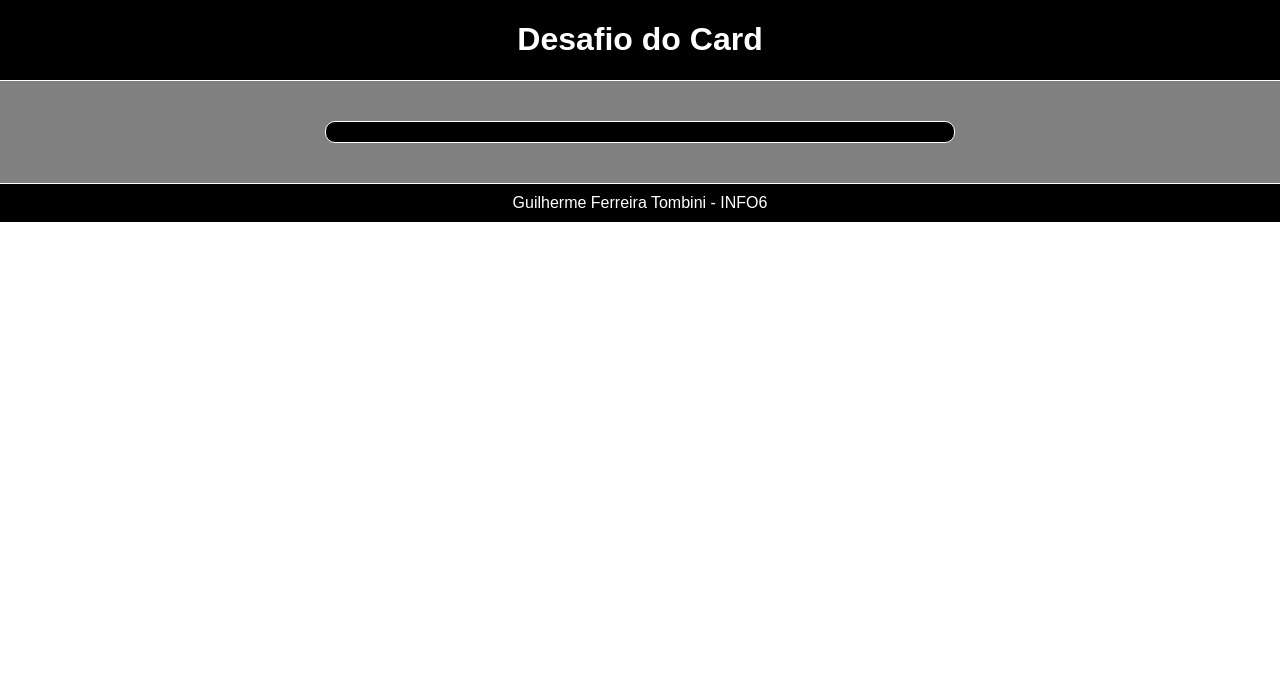
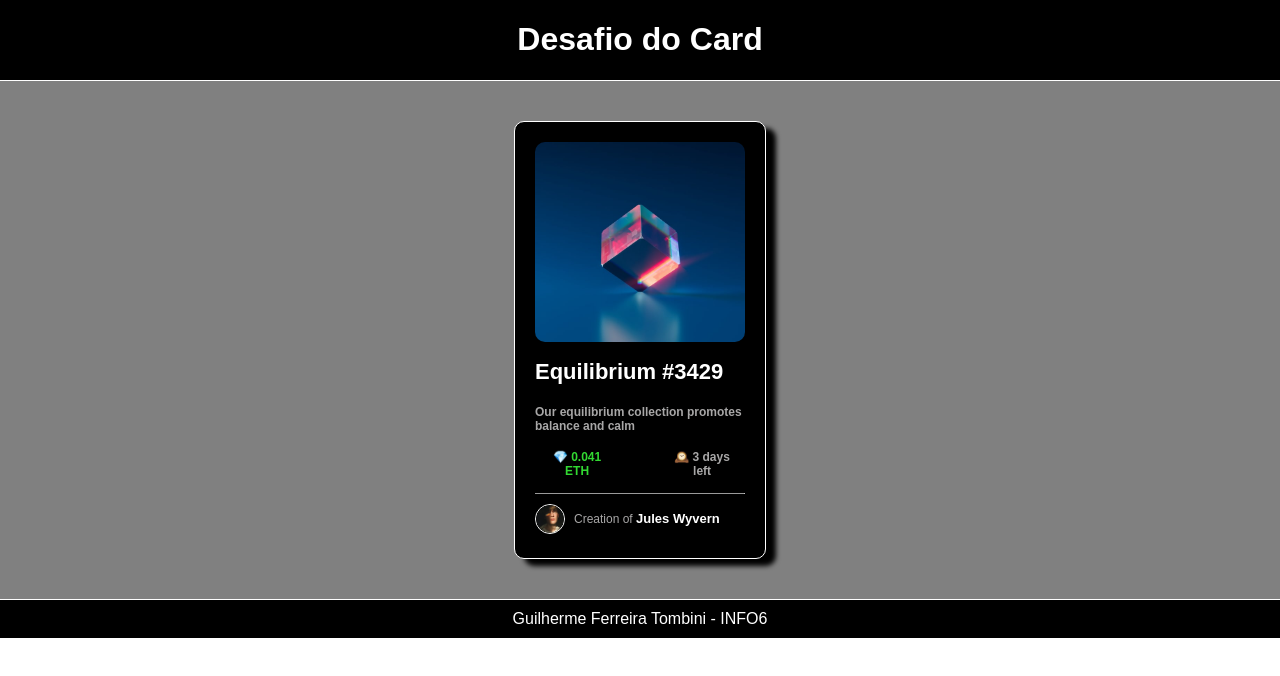
Before and after one commit to Guilherme-Ferreira-Tombini/AtividadeDesafio-GCSI-Guilherme, a plain HTML site: page index.html in a window 1280 px wide. Drawn offline with Linux system fonts and the light colour scheme.

Commit message:
Adicionado card do desafio com a estilização

```diff
--- a/index.html
+++ b/index.html
@@ -16,6 +16,26 @@
 <main>
 
 <div class="card">
+ <div class="imagem">
+  <img src="./img/image-equilibrium.jpg" alt="">
+ </div>
+
+<div class="descricao">
+<h1 class="titulo">Equilibrium #3429</h1>
+<p class="paragrafo">Our equilibrium collection promotes balance and calm</p>
+</div>
+
+<div class="icones">
+<div><h5 class="diamante">💎 0.041 ETH</h5></div>
+<div><h5 class="dias">🕰️ 3 days left</h5></div>
+</div>
+
+<hr size="1"></hr>
+
+<div class="logo">
+<div><img class="imagem2" src="./img/image-avatar.png" alt="logo"></div>
+<div class="criador"><p>Creation of <b class="nome">Jules Wyvern</b></p></div>
+</div>
 
 </div>
 
--- a/style/style.css
+++ b/style/style.css
@@ -14,16 +14,6 @@ a {
   * {
     box-sizing: border-box;
   }
-
-::-webkit-scrollbar{
-    width: 12px;
-    background-color: rgb(99, 98, 98);
-}
-
-::-webkit-scrollbar-thumb{
-    background-image: linear-gradient(to bottom, rgb(102, 2, 102),rgb(11, 11, 158));
-    border-radius: 10px;
-}
 
 header{
     background-color: rgb(0, 0, 0);
@@ -53,14 +43,15 @@ header{
 }
 .card{
     font-size: 11px;
-    width: 50%;
-    padding: 10px;
+    width: 20%;
+    padding: 20px;
     text-align: center;
     margin:30px;
     background-color: rgb(0, 0, 0);
     color:white;
     border-radius: 10px;
     border: 1px solid rgb(255, 255, 255);
+    box-shadow: 10px 7px 5px black;
 }
 
 footer{
@@ -85,6 +76,68 @@ main{
 }
 
 img{
-    width: 90%;
-    height: 480px;
+    border-radius: 10px;
+    width: 100%;
+    height: 200px;
 }
+
+.descricao{
+    display: flex;
+    flex-direction: column;
+    width: 100%;
+}
+
+.descricao{
+    font-weight: bold;
+    text-align: left;
+}
+
+.titulo{
+    font-weight: bold;
+}
+
+.paragrafo{
+   color: rgb(168, 167, 167);
+   font-size: 12px;
+}
+
+.icones{
+    display: flex;
+    margin-bottom: 10px;
+}
+
+.diamante{
+    color: rgb(50, 216, 50);
+    font-size: 12px;
+    margin-right: 45px;
+}
+
+.dias{
+    color: rgb(168, 167, 167);
+    font-size: 12px;
+}
+
+.logo{
+    display: flex;
+    flex-direction: row;
+    padding-top: 4px;
+}
+
+.imagem2{
+    width: 30px;
+    height: 30px;
+    border-radius: 20px;
+    border: 1px solid white;
+    margin-right: 9px;
+}
+
+.criador{
+    margin-top: -5px;
+    color: rgb(168, 167, 167);
+    font-size: 12px;
+}
+
+.nome{
+    color:white;
+    font-size: 13px;
+}
```
Also changed, not shown: img/image-avatar.png (added), img/image-equilibrium.jpg (added).
